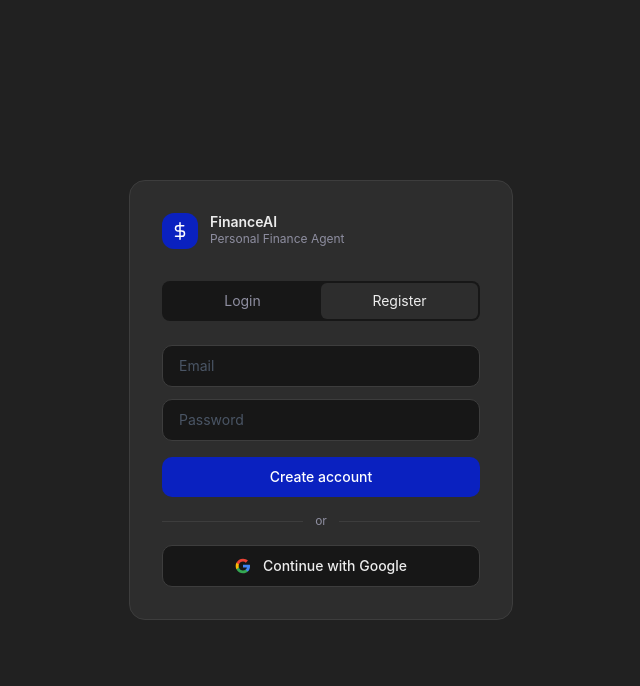
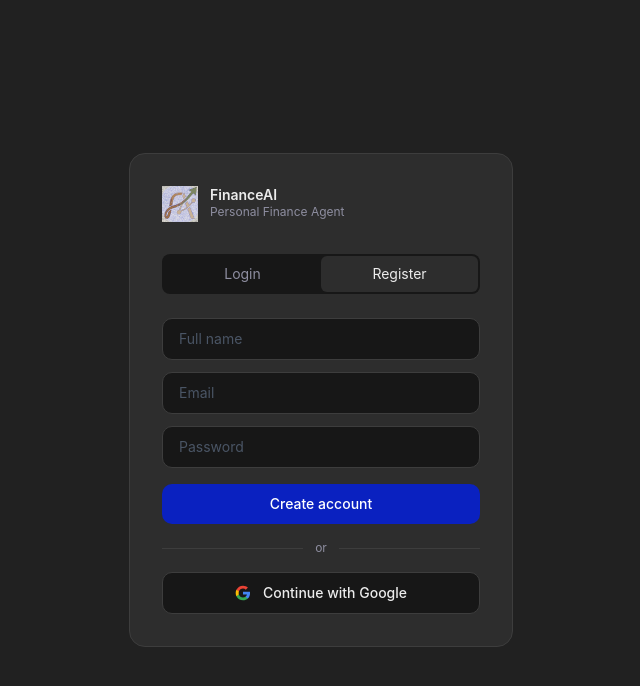
Before and after one commit to arsalanfarooq12/finance-agent, a React (Vite) app in the folder frontend/: page / in a window 1280 px wide. Both pictures are taken after a click on the button "Register". Shown: the top 686 px of the page, without its empty margins (319-959 px from the left). Built offline with nearby package versions, Linux system fonts and the light colour scheme; no server answers.

Commit message:
feat: Enhance authentication flow by adding full name input during registration and display user avatar and name in the app header

```diff
--- a/frontend/src/App.tsx
+++ b/frontend/src/App.tsx
@@ -3,11 +3,19 @@ import AuthPage from "./pages/AuthPage";
 import Chat from "./components/Chat";
 import Dashboard from "./components/Dashboard";
 import { useState } from "react";
+import ConfirmDialog from "./components/ConfirmDialog";
+export default function App() {
+  const { session, loading, signOut, displayName, avatarUrl } = useAuth();
+  const [refreshKey, setRefreshKey] = useState(0);
+  const [SignOutConfirm, setSignOutConfirm] = useState(false);
+  const handleSignOut = () => {
+    setSignOutConfirm(true);
+  };
 
-export default function App() {
-  const { session, user, loading, signOut } = useAuth();
-  const [refreshKey, setRefreshKey] = useState(0);
-
+  const confirmSignOut = async () => {
+    setSignOutConfirm(false);
+    await signOut();
+  };
   // Show nothing while checking session
   if (loading)
     return (
@@ -43,32 +51,48 @@ export default function App() {
             style={{ backgroundColor: "#0a21c0", borderRadius: "10px" }}
             className="w-7 h-7 flex items-center justify-center"
           >
-            <svg
-              width="14"
-              height="14"
-              viewBox="0 0 24 24"
-              fill="none"
-              stroke="white"
-              strokeWidth="2.5"
-              strokeLinecap="round"
-              strokeLinejoin="round"
-            >
-              <line x1="12" y1="1" x2="12" y2="23" />
-              <path d="M17 5H9.5a3.5 3.5 0 0 0 0 7h5a3.5 3.5 0 0 1 0 7H6" />
-            </svg>
+            <img src="./favicon.svg" alt="logo" />
           </div>
           <div>
             <h1 className="text-white font-semibold text-sm leading-none">
               FinanceAI
             </h1>
             <p style={{ color: "#8e8ea0" }} className="text-xs mt-0.5">
-              {user?.email}
+              Personal Finance Agent
             </p>
           </div>
         </div>
 
+        {/* Right side — avatar + name + sign out */}
+        <div className="flex items-center gap-3">
+          <div className="hidden md:flex items-center gap-2">
+            {/* Avatar — Google profile pic or initial */}
+            {avatarUrl ? (
+              <img
+                src={avatarUrl}
+                alt={displayName}
+                className="w-7 h-7 rounded-full object-cover"
+                style={{ border: "1px solid #3d3d3d" }}
+              />
+            ) : (
+              <div
+                className="w-7 h-7 rounded-full flex items-center justify-center text-xs font-semibold"
+                style={{
+                  backgroundColor: "#2d2d2d",
+                  color: "#ececec",
+                  border: "1px solid #3d3d3d",
+                }}
+              >
+                {displayName!.charAt(0)!.toUpperCase() || "U"}
+              </div>
+            )}
+            <span style={{ color: "#ececec" }} className="text-xs font-medium">
+              {displayName}
+            </span>
+          </div>
+
           <button
-          onClick={signOut}
+            onClick={handleSignOut}
             style={{
               color: "#8e8ea0",
               border: "1px solid #3d3d3d",
@@ -78,6 +102,7 @@ export default function App() {
           >
             Sign out
           </button>
+        </div>
       </header>
 
       {/* Main — stacked on mobile, side by side on desktop */}
@@ -93,6 +118,15 @@ export default function App() {
           <Dashboard refreshKey={refreshKey} />
         </div>
       </main>
+      {SignOutConfirm && (
+        <ConfirmDialog
+          title="Sign out?"
+          message="Are you sure you want to sign out?"
+          confirmLabel="Sign out"
+          onConfirm={confirmSignOut}
+          onCancel={() => setSignOutConfirm(false)}
+        />
+      )}
     </div>
   );
 }
--- a/frontend/src/contexts/AuthContext.tsx
+++ b/frontend/src/contexts/AuthContext.tsx
@@ -6,9 +6,12 @@ interface AuthContextType {
   session: Session | null;
   user: User | null;
   loading: boolean;
+  displayName: string;
+  avatarUrl: string | null;
   signUp: (
     email: string,
-    password: string
+    password: string,
+    fullName: string
   ) => Promise<{ error: string | null }>;
   signIn: (
     email: string,
@@ -44,8 +47,12 @@ export function AuthProvider({ children }: { children: React.ReactNode }) {
     return () => subscription.unsubscribe();
   }, []);
 
-  const signUp = async (email: string, password: string) => {
-    const { error } = await supabase.auth.signUp({ email, password });
+  const signUp = async (email: string, password: string, fullName: string) => {
+    const { error } = await supabase.auth.signUp({
+      email,
+      password,
+      options: { data: { full_name: fullName } },
+    });
     return { error: error?.message ?? null };
   };
 
@@ -69,6 +76,17 @@ export function AuthProvider({ children }: { children: React.ReactNode }) {
   const signOut = async () => {
     await supabase.auth.signOut();
   };
+  // Derive display name from user metadata (works for both Google + email)
+  const displayName =
+    user?.user_metadata?.full_name ??
+    user?.user_metadata?.name ?? // some Google accounts use 'name' not 'full_name'
+    user?.email?.split("@")[0] ?? // fallback: email prefix
+    "User";
+
+  const avatarUrl =
+    user?.user_metadata?.avatar_url ??
+    user?.user_metadata?.picture ?? // Google sometimes uses 'picture'
+    null;
 
   return (
     <AuthContext.Provider
@@ -80,6 +98,8 @@ export function AuthProvider({ children }: { children: React.ReactNode }) {
         signIn,
         signInWithGoogle,
         signOut,
+        displayName,
+        avatarUrl,
       }}
     >
       {children}
--- a/frontend/src/pages/AuthPage.tsx
+++ b/frontend/src/pages/AuthPage.tsx
@@ -11,12 +11,17 @@ export default function AuthPage() {
   const [error, setError] = useState("");
   const [message, setMessage] = useState("");
   const [loading, setLoading] = useState(false);
-
+  const [fullName, setFullName] = useState("");
   const handleSubmit = async () => {
     if (!email.trim() || !password.trim()) {
       setError("Email and password are required.");
       return;
     }
+    if (tab === "register" && !fullName.trim()) {
+      setError("Please enter your full name.");
+      return;
+    }
+
     setLoading(true);
     setError("");
     setMessage("");
@@ -25,7 +30,7 @@ export default function AuthPage() {
       const { error } = await signIn(email, password);
       if (error) setError(error);
     } else {
-      const { error } = await signUp(email, password);
+      const { error } = await signUp(email, password, fullName.trim());
       if (error) setError(error);
       else setMessage("Check your email to confirm your account.");
     }
@@ -47,19 +52,7 @@ export default function AuthPage() {
             className="w-9 h-9 rounded-xl flex items-center justify-center"
             style={{ backgroundColor: "#0a21c0" }}
           >
-            <svg
-              width="18"
-              height="18"
-              viewBox="0 0 24 24"
-              fill="none"
-              stroke="white"
-              strokeWidth="2"
-              strokeLinecap="round"
-              strokeLinejoin="round"
-            >
-              <line x1="12" y1="1" x2="12" y2="23" />
-              <path d="M17 5H9.5a3.5 3.5 0 0 0 0 7h5a3.5 3.5 0 0 1 0 7H6" />
-            </svg>
+            <img src="./favicon.svg" alt="logo" />
           </div>
           <div>
             <h1
@@ -86,6 +79,7 @@ export default function AuthPage() {
                 setTab(t);
                 setError("");
                 setMessage("");
+                setFullName("");
               }}
               className="flex-1 py-2 text-sm rounded-md transition-all duration-200 cursor-pointer capitalize"
               style={{
@@ -100,6 +94,22 @@ export default function AuthPage() {
 
         {/* Fields */}
         <div className="space-y-3 mb-4">
+          {tab === "register" && (
+            <input
+              type="text"
+              placeholder="Full name"
+              value={fullName}
+              onChange={(e) => setFullName(e.target.value)}
+              onKeyDown={(e) => e.key === "Enter" && handleSubmit()}
+              style={{
+                backgroundColor: "#171717",
+                border: "1px solid #3d3d3d",
+                color: "#ececec",
+                borderRadius: "10px",
+              }}
+              className="w-full px-4 py-2.5 text-sm outline-none placeholder-gray-600 focus:border-blue-600 transition-colors"
+            />
+          )}
           <input
             type="email"
             placeholder="Email"
```
Lines whose indentation alone changed are shown as unchanged.
